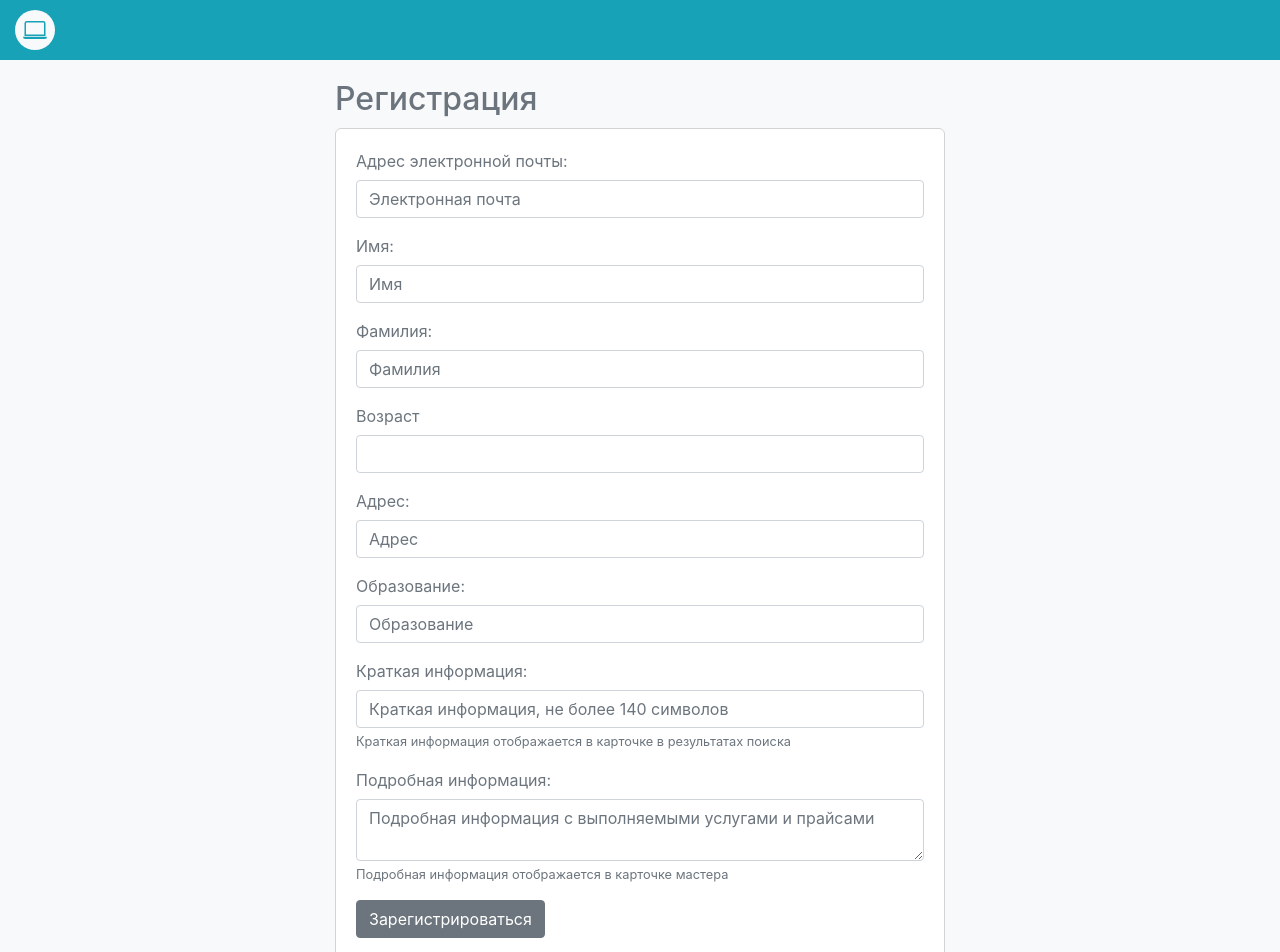
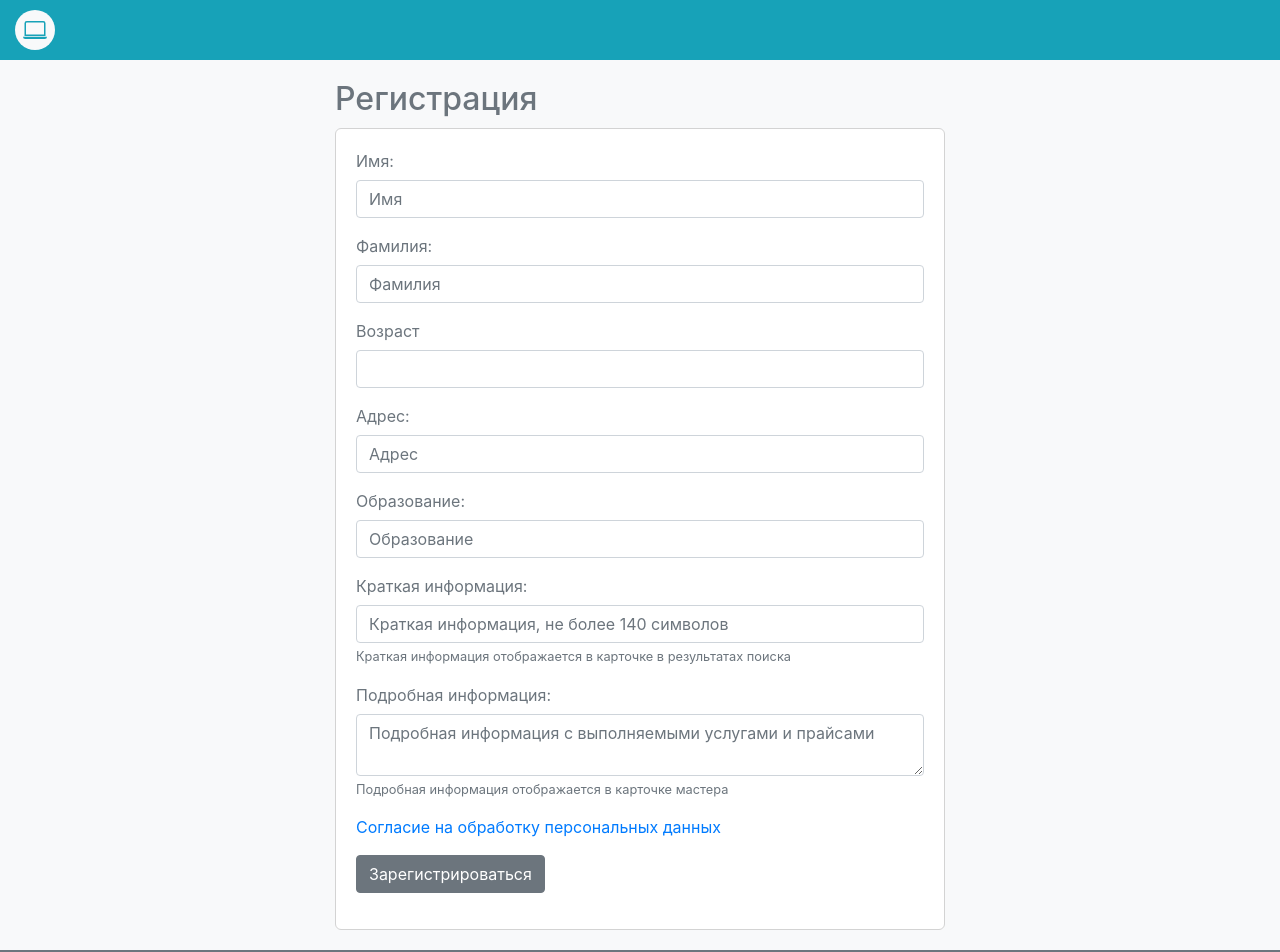
Before and after one commit to commandercool/tech-watch, a Vue app: page /register in a window 1280 px wide. Shown: the top 952 px of the page. Built offline with nearby package versions, Linux system fonts and the light colour scheme.

Commit message:
Adjust registration form

```diff
--- a/src/pages/MasterRegister.vue
+++ b/src/pages/MasterRegister.vue
@@ -7,9 +7,6 @@
                 <h2>Регистрация</h2>
                 <div class="master-card" style="padding: 20px">
                     <b-form style="master-card">
-                        <b-form-group label="Адрес электронной почты:">
-                            <b-form-input placeholder="Электронная почта"></b-form-input>
-                        </b-form-group>
                         <b-form-group label="Имя:">
                             <b-form-input placeholder="Имя"></b-form-input>
                         </b-form-group>
@@ -39,7 +36,12 @@
                                 placeholder="Подробная информация с выполняемыми услугами и прайсами"
                             ></b-form-textarea>
                         </b-form-group>
-                        <b-button>Зарегистрироваться</b-button>
+                        <b-form-group>
+                            <b-link>Согласие на обработку персональных данных</b-link>
+                        </b-form-group>
+                        <b-form-group>
+                            <b-button>Зарегистрироваться</b-button>
+                        </b-form-group>
                     </b-form>
                 </div>
             </b-col>
```
